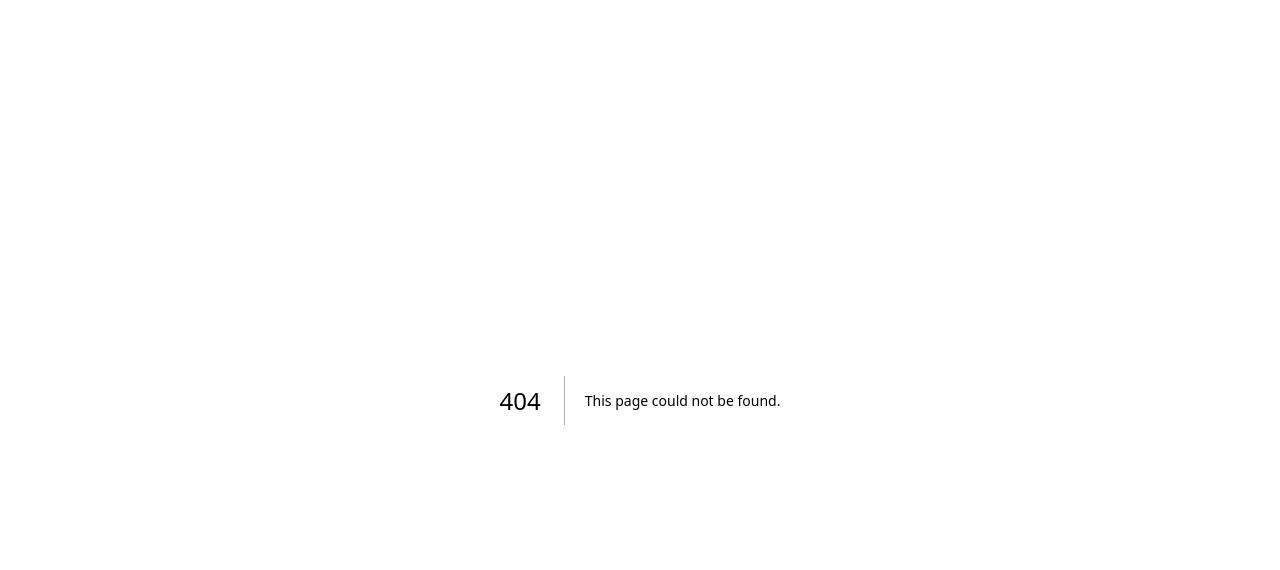
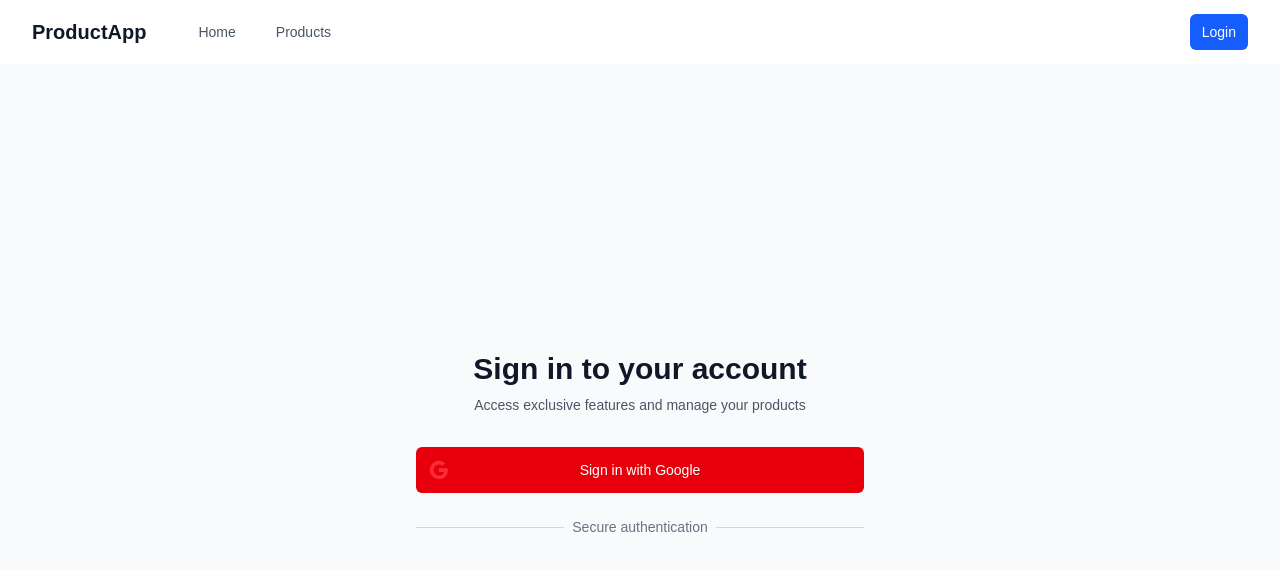
Before and after one commit to 4nik/job-task, a Next.js app: page /login in a window 1280 px wide. Before the commit this address had no page. Shown: the top 570 px of the page. Built offline with nearby package versions, Linux system fonts and the light colour scheme; no server answers.

Commit message:
Add login page

```diff
--- /dev/null
+++ b/src/app/login/page.js
@@ -0,0 +1,85 @@
+"use client";
+
+import { useEffect } from "react";
+import { useSession } from "next-auth/react";
+import { useRouter } from "next/navigation";
+import { signIn } from "next-auth/react";
+import Navbar from "../../components/Navbar";
+
+export default function Login() {
+    const { data: session, status } = useSession();
+    const router = useRouter();
+
+    useEffect(() => {
+        if (session) {
+            router.push("/products");
+        }
+    }, [session, router]);
+
+    const handleGoogleSignIn = () => {
+        signIn("google", { callbackUrl: "/products" });
+    };
+
+    if (status === "loading") {
+        return (
+            <div className="min-h-screen flex flex-col">
+                <Navbar />
+                <div className="flex-1 flex items-center justify-center">
+                    <div className="animate-spin rounded-full h-32 w-32 border-b-2 border-blue-600"></div>
+                </div>
+            </div>
+        );
+    }
+
+    if (session) {
+        return null;
+    }
+
+    return (
+        <div className="min-h-screen flex flex-col">
+            <Navbar />
+            <div className="flex-1 flex items-center justify-center bg-gray-50 py-12 px-4 sm:px-6 lg:px-8">
+                <div className="max-w-md w-full space-y-8">
+                    <div>
+                        <h2 className="mt-6 text-center text-3xl font-extrabold text-gray-900">
+                            Sign in to your account
+                        </h2>
+                        <p className="mt-2 text-center text-sm text-gray-600">
+                            Access exclusive features and manage your products
+                        </p>
+                    </div>
+
+                    <div className="mt-8">
+                        <div className="mt-6">
+                            <button
+                                onClick={handleGoogleSignIn}
+                                className="group relative w-full flex justify-center py-3 px-4 border border-transparent text-sm font-medium rounded-md text-white bg-red-600 hover:bg-red-700 focus:outline-none focus:ring-2 focus:ring-offset-2 focus:ring-red-500"
+                            >
+                                <span className="absolute left-0 inset-y-0 flex items-center pl-3">
+                                    <svg className="h-5 w-5 text-red-500 group-hover:text-red-400" viewBox="0 0 24 24">
+                                        <path fill="currentColor" d="M22.56 12.25c0-.78-.07-1.53-.2-2.25H12v4.26h5.92c-.26 1.37-1.04 2.53-2.21 3.31v2.77h3.57c2.08-1.92 3.28-4.74 3.28-8.09z" />
+                                        <path fill="currentColor" d="M12 23c2.97 0 5.46-.98 7.28-2.66l-3.57-2.77c-.98.66-2.23 1.06-3.71 1.06-2.86 0-5.29-1.93-6.16-4.53H2.18v2.84C3.99 20.53 7.7 23 12 23z" />
+                                        <path fill="currentColor" d="M5.84 14.09c-.22-.66-.35-1.36-.35-2.09s.13-1.43.35-2.09V7.07H2.18C1.43 8.55 1 10.22 1 12s.43 3.45 1.18 4.93l2.85-2.22.81-.62z" />
+                                        <path fill="currentColor" d="M12 5.38c1.62 0 3.06.56 4.21 1.64l3.15-3.15C17.45 2.09 14.97 1 12 1 7.7 1 3.99 3.47 2.18 7.07l3.66 2.84c.87-2.6 3.3-4.53 6.16-4.53z" />
+                                    </svg>
+                                </span>
+                                Sign in with Google
+                            </button>
+                        </div>
+
+                        <div className="mt-6">
+                            <div className="relative">
+                                <div className="absolute inset-0 flex items-center">
+                                    <div className="w-full border-t border-gray-300" />
+                                </div>
+                                <div className="relative flex justify-center text-sm">
+                                    <span className="px-2 bg-gray-50 text-gray-500">Secure authentication</span>
+                                </div>
+                            </div>
+                        </div>
+                    </div>
+                </div>
+            </div>
+        </div>
+    );
+}
```
